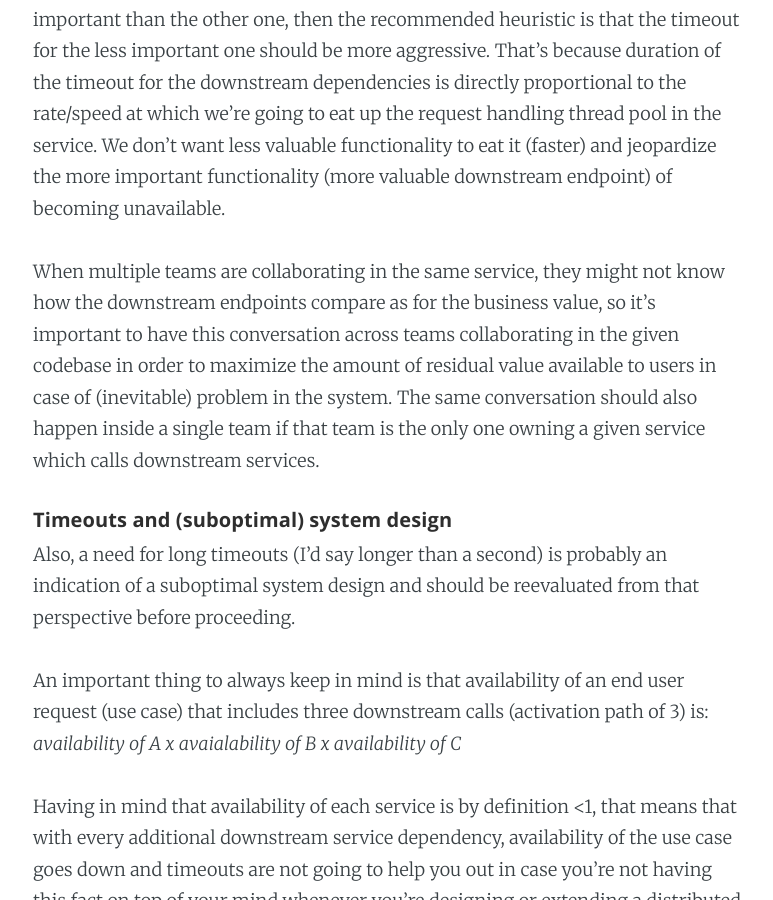
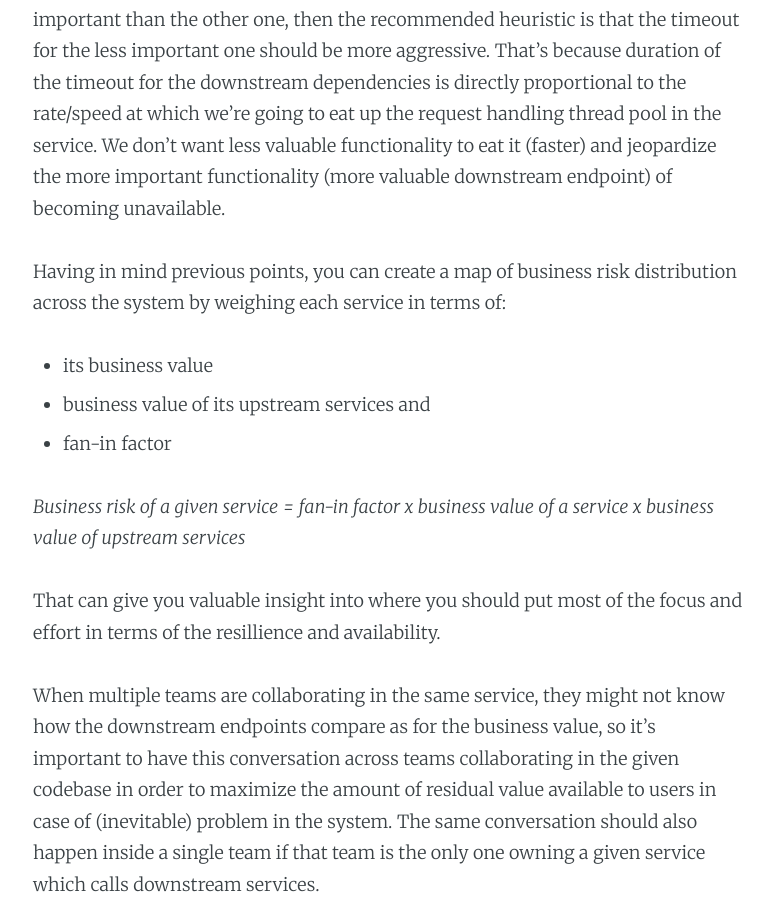
Before and after one commit to dragan-stepanovic/dragan-stepanovic.github.io, a Jekyll site: the page built from _posts/2020-07-19-on-timeouts.md, in a window 1280 px wide and 900 px high, scrolled down 1451 px. Shown: the whole window, without its empty margins (252-1025 px from the left). Built offline with Jekyll 4.4.1, drawn with Linux system fonts in a browser that asks for light colours.

Commit message:
Update 2020-07-19-on-timeouts.md

```diff
--- a/_posts/2020-07-19-on-timeouts.md
+++ b/_posts/2020-07-19-on-timeouts.md
@@ -23,6 +23,16 @@
 ##### Timeouts and business value
 Also, if there are, say, 2 downstream endpoints that a given service calls and one of those is for a use case which is, from the business value perspective, more important than the other one, then the recommended heuristic is that the timeout for the less important one should be more aggressive. That's because duration of the timeout for the downstream dependencies is directly proportional to the rate/speed at which we're going to eat up the request handling thread pool in the service. We don't want less valuable functionality to eat it (faster) and jeopardize the more important functionality (more valuable downstream endpoint) of becoming unavailable.
 
+Having in mind previous points, you can create a map of business risk distribution across the system by weighing each service in terms of:
+- its business value
+- business value of its upstream services and
+- fan-in factor
+
+_Business risk of a given service = fan-in factor x business value of a service x business value of upstream services_
+
+That can give you valuable insight into where you should put most of the focus and effort in terms of the resillience and availability.
+
+
 When multiple teams are collaborating in the same service, they might not know how the downstream endpoints compare as for the business value, so it's important to have this conversation across teams collaborating in the given codebase in order to maximize the amount of residual value available to users in case of (inevitable) problem in the system.
 The same conversation should also happen inside a single team if that team is the only one owning a given service which calls downstream services.
 
```
